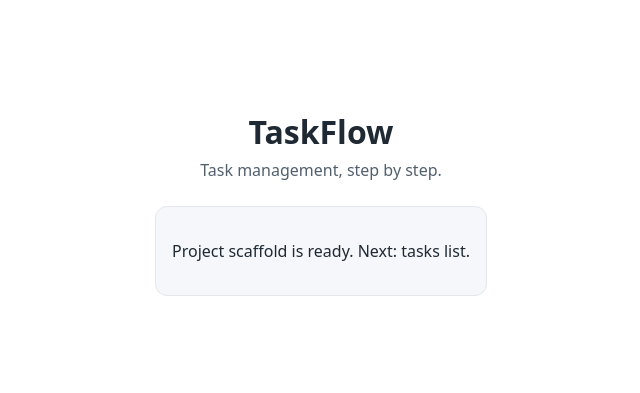
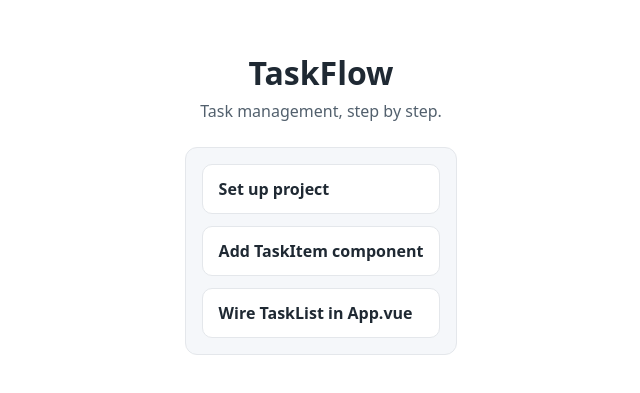
Before and after one commit to corollazer0/onboarding-vitest, a Vue app in the folder taskflow/: page / in a window 1280 px wide. Shown: the part 195-588 px from the top of the page, without its empty margins (319-959 px from the left). Built offline with nearby package versions, Linux system fonts and the light colour scheme.

Commit message:
10-1 🧩 feat: App.vue에 TaskList 연결

```diff
--- a/taskflow/src/App.vue
+++ b/taskflow/src/App.vue
@@ -5,7 +5,7 @@
       <p class="app__subtitle">Task management, step by step.</p>
     </header>
     <section class="app__content">
-      <p>Project scaffold is ready. Next: tasks list.</p>
+      <TaskList :tasks="tasks" />
     </section>
   </main>
 </template>
@@ -40,5 +40,12 @@
 </style>
 
 <script setup>
+import TaskList from './components/TaskList.vue'
+
 const title = import.meta.env.VITE_APP_TITLE || 'TaskFlow'
+const tasks = [
+  { id: 1, title: 'Set up project', completed: true },
+  { id: 2, title: 'Add TaskItem component', completed: true },
+  { id: 3, title: 'Wire TaskList in App.vue', completed: false }
+]
 </script>
```
